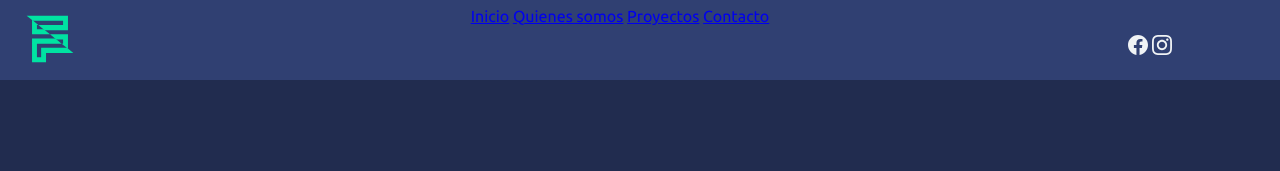
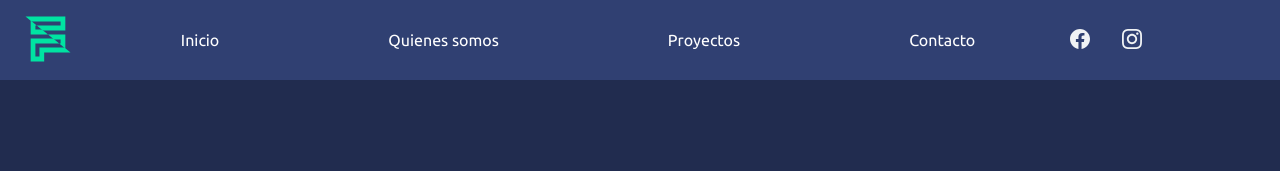
Before and after one commit to fponcesilva/factumlab, a plain HTML site: page index.html in a window 1280 px wide. Shown: the top 171 px of the page. Drawn offline with Linux system fonts and the light colour scheme; a web font is replaced by a local one.

Commit message:
header margins

```diff
--- a/css/style.css
+++ b/css/style.css
@@ -23,13 +23,17 @@ header{
 }
 
 body{
-  position: relative;
-
-  justify-content: center;
-  align-content: center;
+  position: absolute;
+  top: 0;
+  width: 100%;
+  margin: 0;
+  padding: 0;
+  overflow-x: hidden;
+  vertical-align: baseline;
   background-color: #212C4F;
   color: #ffffff;
   font-family: 'Ubuntu', sans-serif;
+
 }
 
 .navbar{
@@ -42,27 +46,41 @@ body{
   justify-content: center;
   display: flex;
   flex-direction: row;
+  align-items: center;
 }
 
-.menu nav ul li {
-  display: inline;
+.menu nav ul li a {
+  color: #ffffff;
+  text-decoration: none;
 }
 
 ul {
+  width: 100%;
+  display: flex;
   margin: 0;
-
+  list-style: none;
+  justify-content:space-around;
+  padding: 0;
 }
 
 .lista{
+  width: 100%;
   display: flex;
   justify-content: space-between;
 
 }
 
 .site-socials{
-  width: 20%;
+  width: 8%;
   display: flex;
+  justify-content: center;
+  align-items: center;
 }
+
+.site-socials a{
+padding: 0 4px;
+}
+
 
 
 .logotipo {
@@ -76,7 +94,7 @@ ul {
 .logotipo img{
   width: 64px;
   height: 64px;
-  padding: 4px;
+  padding: 5px;
 }
 
 fieldset{
@@ -101,10 +119,13 @@ section{
 }
 
 .site-socials{
-  width: 16px;
-  height: 16px;
+  width: 8%;
   padding: 10px;
-  margin: 16px;
+  cursor: pointer;
+}
+
+.site-socials a{
+  margin: 0 10px;
   cursor: pointer;
 }
 
```
